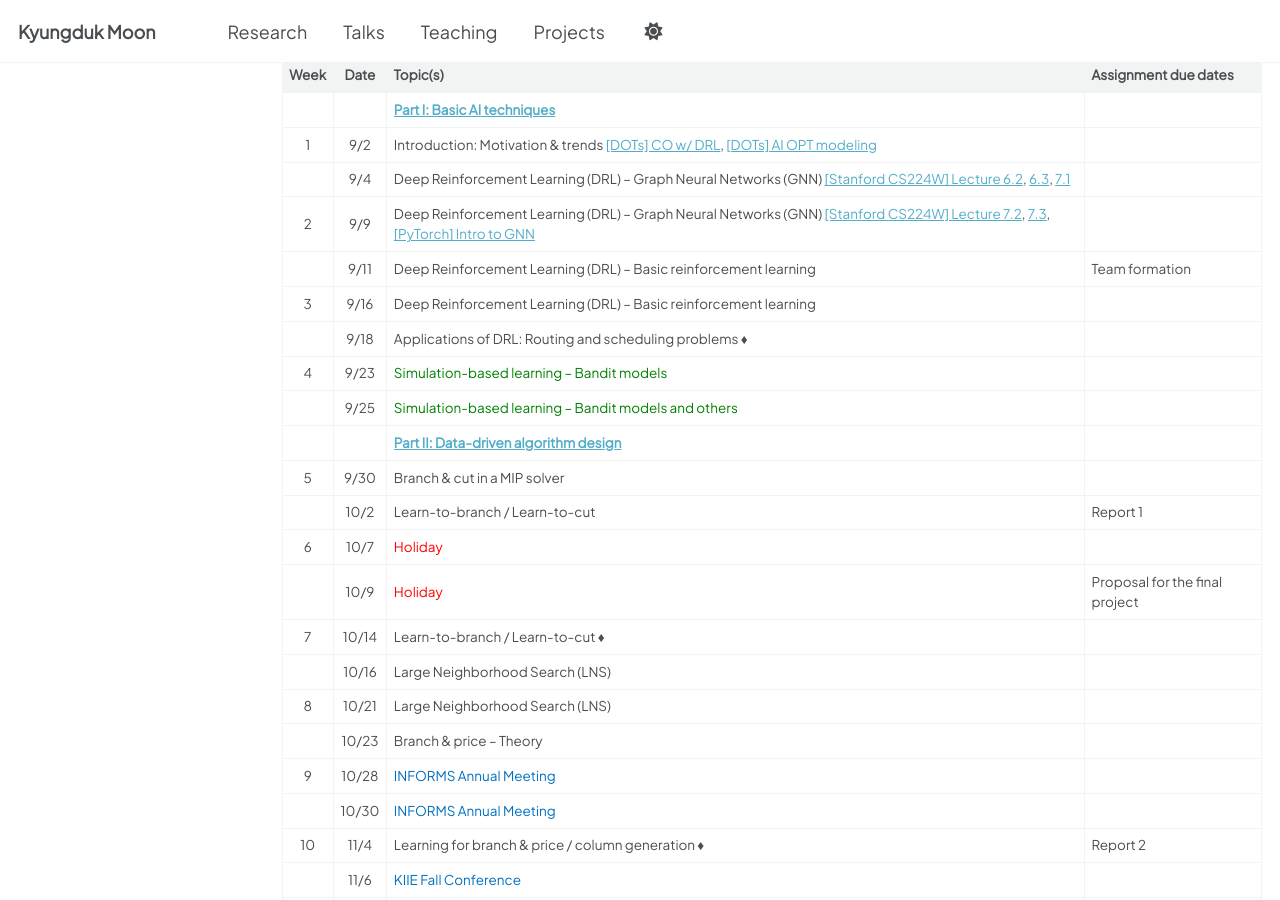
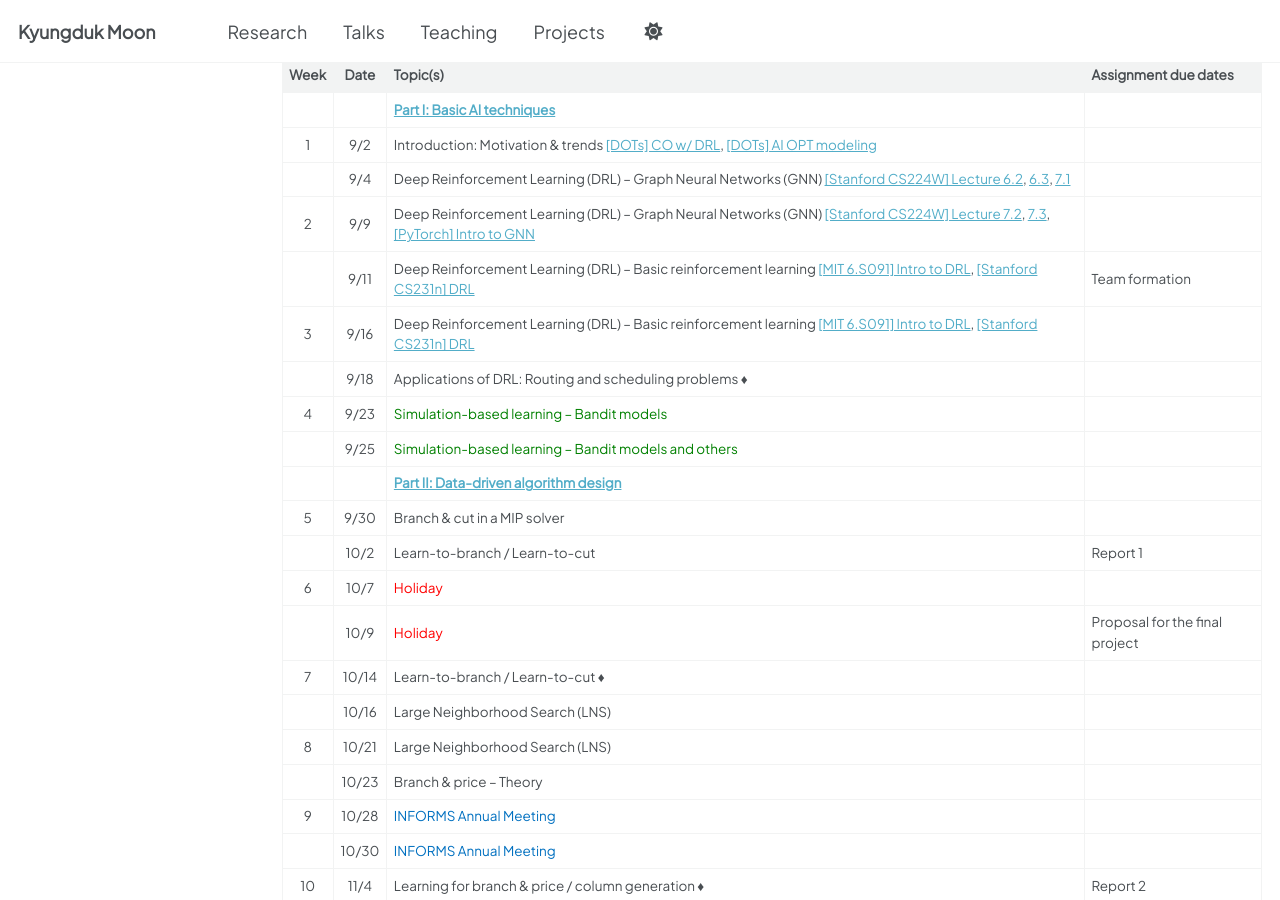
Before and after one commit to kalebmoon07/kalebmoon07.github.io, a Jekyll site: the page built from _pages/2025-fall-ml4do/ai4do-main.md, in a window 1280 px wide and 900 px high, scrolled down 1848 px. Built offline with Jekyll 4.4.1, drawn with Linux system fonts in a browser that asks for light colours; a script that is not in the unit is left out.

Commit message:
DRL video update

```diff
--- a/_pages/2025-fall-ml4do/ai4do-main.md
+++ b/_pages/2025-fall-ml4do/ai4do-main.md
@@ -59,8 +59,8 @@ The course is designed to be comprehensive and interactive with the components b
 |   1   |  9/2  | Introduction: Motivation & trends [[DOTs] CO w/ DRL](https://www.youtube.com/watch?v=bi16pVVW52U), [[DOTs] AI OPT modeling](https://www.youtube.com/watch?v=_vN3pwB-PKI)                                                                                                           |                                |
 |       |  9/4  | Deep Reinforcement Learning (DRL) – Graph Neural Networks (GNN) [[Stanford CS224W] Lecture 6.2](https://www.youtube.com/watch?v=tutlI9YzJ2g), [6.3](https://www.youtube.com/watch?v=MH4yvtgAR-4), [7.1](https://www.youtube.com/watch?v=RU9uTa_-ZOw)                               |                                |
 |   2   |  9/9  | Deep Reinforcement Learning (DRL) – Graph Neural Networks (GNN) [[Stanford CS224W] Lecture 7.2](https://youtu.be/247Mkqj_wRM), [7.3](https://www.youtube.com/watch?v=ew1cnUjRgl4), [[PyTorch] Intro to GNN](https://www.youtube.com/watch?v=8owQBFAHw7E)                           |
-|       | 9/11  | Deep Reinforcement Learning (DRL) – Basic reinforcement learning                                                                                                                                                                                                                   | Team formation                 |
-|   3   | 9/16  | Deep Reinforcement Learning (DRL) –                                                                                                                                                                                                                   Basic reinforcement learning |                                |
+|       | 9/11  | Deep Reinforcement Learning (DRL) – Basic reinforcement learning [[MIT 6.S091] Intro to DRL](https://www.youtube.com/watch?v=zR11FLZ-O9M), [[Stanford CS231n] DRL](https://www.youtube.com/watch?v=lvoHnicueoE)                                                                                                                                                                                                                   | Team formation                 |
+|   3   | 9/16  | Deep Reinforcement Learning (DRL) – Basic reinforcement learning [[MIT 6.S091] Intro to DRL](https://www.youtube.com/watch?v=zR11FLZ-O9M), [[Stanford CS231n] DRL](https://www.youtube.com/watch?v=lvoHnicueoE)                                                                                                                                                                                                                   |                                |
 |       | 9/18  | Applications of DRL: Routing and scheduling problems ♦                                                                                                                                                                                                                             |                                |
 |   4   | 9/23  | <span style="color:green;">Simulation-based learning – Bandit models</span>                                                                                                                                                                                                        |                                |
 |       | 9/25  | <span style="color:green;">Simulation-based learning – Bandit models and others</span>                                                                                                                                                                                             |                                |
```
